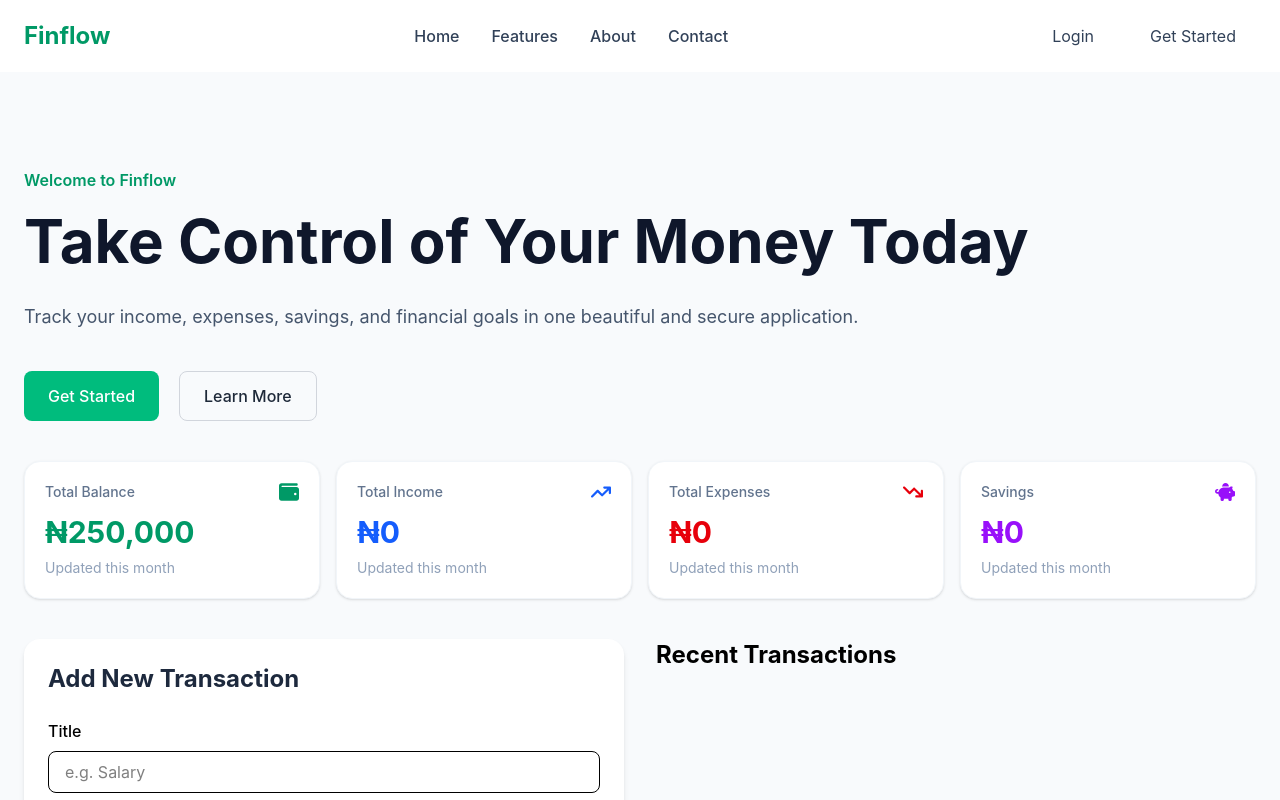
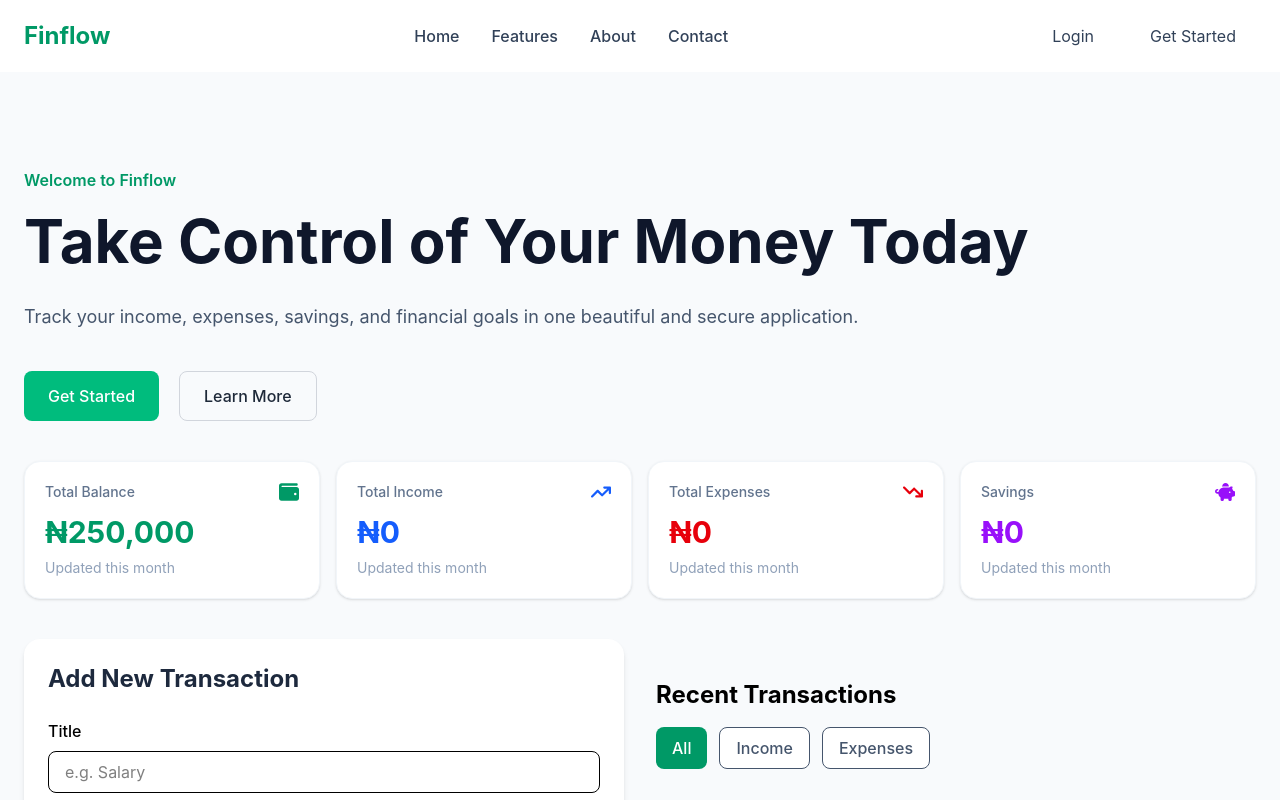
Before and after one commit to sharon5555/Finance-tracker, a React (Vite) app: page / in a window 1280 px wide. Shown: the top 800 px of the page. Built offline with nearby package versions, Linux system fonts and the light colour scheme.

Commit message:
Add transaction filters

```diff
--- a/src/components/landing/Hero.jsx
+++ b/src/components/landing/Hero.jsx
@@ -22,6 +22,10 @@ function Hero() {
 
     // Store all transactions created by the user.
     const [transactions, setTransactions] = useState([]);
+
+    // store the currently selected transaction filter.
+    // "All" means that every transaction should be displayed.
+    const [transactionFilter, setTransactionFilter] = useState("All");
 
     // store the transaction currently being edited.
     const [editingTransaction, setEditingTransaction] = useState(null);
@@ -170,6 +174,18 @@ function Hero() {
     // Savings are calculated from Income minus Expenses.
     const savings = totalIncome - totalExpenses;
 
+    // create a list of transactions based on the selected filter.
+    const filteredTransactions = transactions.filter((transaction) => {
+
+        // If "All" is selected, display every transaction.
+        if (transactionFilter === "All") {
+            return true;
+        }
+
+        // Otherwise, only display transactions matching the selected type.
+        return transaction.type === transactionFilter;
+    });
+
 
     // Create an array containing the information for our four summary cards.
     const stats = [
@@ -306,11 +322,56 @@ function Hero() {
                             Displays all transactions saved
                             by the user.
                         */}
-                        <div>
+                        <div className="mt-10">
 
                             <h2 className="text-2xl font-bold mb-4">
                                 Recent Transactions
                             </h2>
+
+                            {/*
+                                Filter buttons:
+                                The user can choose to see all transactions,
+                                income transactions, or expenses transactions.
+                             */}
+
+                            <div className="flex gap-3 mb-6">
+
+                                {/* All transactions button */}
+                                <button
+                                    onClick={() => setTransactionFilter("All")}
+                                    className={`px-4 py-2 rounded-lg font-medium ${
+                                        transactionFilter === "All"
+                                            ? "bg-emerald-600 text-white"
+                                            : "bg-white text-slate-600 border"
+                                    }`}
+                                >
+                                    All
+                                </button>
+
+                                {/* Income transactions buttons */}
+                                <button
+                                    onClick={() => setTransactionFilter("Income")}
+                                    className={`px-4 py-2 rounded-lg font-medium ${
+                                        transactionFilter ==="Income"
+                                            ? "bg-emerald-600 text-white"
+                                            : "bg-white text-slate-600 border"
+                                }`}
+                                >
+                                    Income
+                                </button>
+
+                                {/* Expenses transaction button  */}
+                                <button
+                                    onClick={() => setTransactionFilter("Expense")}
+                                    className={`px-4 py-2 rounded-lg font-medium ${
+                                        transactionFilter === "Expense"
+                                            ? "bg-emerald-600 text-white"
+                                            : "bg-white text-slate-600 border"
+                                    }`}
+                                >
+                                    Expenses
+                                </button>
+                            </div>
 
 
                             {/*
@@ -319,8 +380,10 @@ function Hero() {
 
                                 For every transaction, React creates
                                 one TransactionCard component.
+
+                                Display only the transaction hat match the selected filter.
                             */}
-                            {transactions.map((transaction) => (
+                            {filteredTransactions.map((transaction) => (
 
                                 <TransactionCard
                                     key={transaction.id}
@@ -330,10 +393,10 @@ function Hero() {
                                     category={transaction.category}
                                     date={transaction.date}
 
-                                    // Pass the edit function to TransactionCard.
+                                    // Allow the user to edit this transaction.
                                     onEdit={() => editTransaction(transaction.id)}
 
-                                    // Pass the transaction's id to the delete function.
+                                    // Allow the user to delete this transaction.
                                     onDelete={() => deleteTransaction(transaction.id)}
                                 />
 
```
